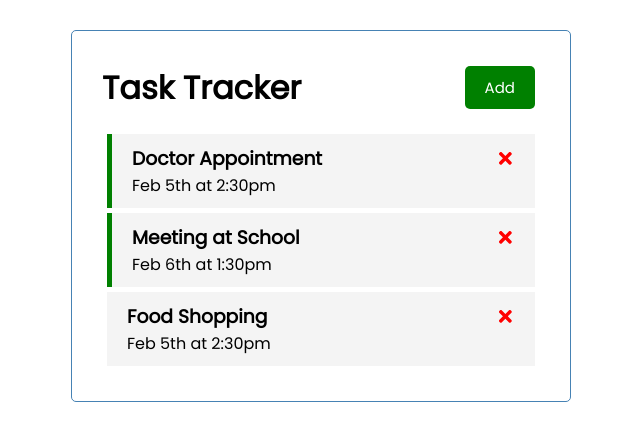
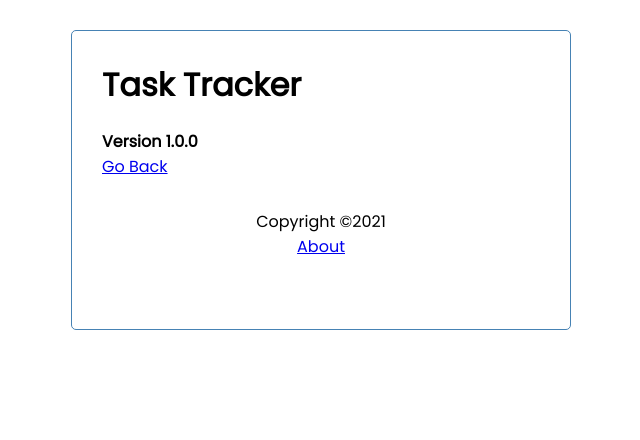
Before and after one commit to mariadenadel/react-task-tracker, a React (Create React App) app: page /about in a window 1280 px wide. Shown: the top 440 px of the page, without its empty margins (319-959 px from the left). Built offline with nearby package versions, Linux system fonts and the light colour scheme; data requests are answered from the project's data file.

Commit message:
finish server part, add footer and about page

```diff
--- /dev/null
+++ b/db.json
@@ -0,0 +1,22 @@
+{
+  "tasks": [
+    {
+      "id": 1,
+      "text": "Doctors Appointment",
+      "day": "Feb 5th at 2:30pm",
+      "reminder": false
+    },
+    {
+      "id": 2,
+      "text": "Meeting at School",
+      "day": "Feb 6th at 1:30pm",
+      "reminder": false
+    },
+    {
+      "text": "New Task",
+      "day": "Friday",
+      "reminder": true,
+      "id": 3
+    }
+  ]
+}
--- a/package.json
+++ b/package.json
@@ -6,9 +6,11 @@
     "@testing-library/jest-dom": "^5.14.1",
     "@testing-library/react": "^11.2.7",
     "@testing-library/user-event": "^12.8.3",
+    "json-server": "^0.16.3",
     "react": "^17.0.2",
     "react-dom": "^17.0.2",
     "react-icons": "^4.2.0",
+    "react-router-dom": "^5.2.0",
     "react-scripts": "4.0.3",
     "web-vitals": "^1.1.2"
   },
@@ -16,7 +18,8 @@
     "start": "react-scripts start",
     "build": "react-scripts build",
     "test": "react-scripts test",
-    "eject": "react-scripts eject"
+    "eject": "react-scripts eject",
+    "server": "json-server --watch db.json --port 5000"
   },
   "eslintConfig": {
     "extends": [
--- a/src/App.js
+++ b/src/App.js
@@ -1,61 +1,121 @@
-import { useState } from 'react'
+import { useState, useEffect } from 'react'
+import {BrowserRouter as Router, Route} from 'react-router-dom'
 import Header from './components/Header'
 import Tasks from './components/Tasks'
 import AddTask from './components/AddTask'
+import Footer from './components/Footer'
+import About from './components/About'
 
 function App() {
   const [showAddTask, setShowAddTask] = useState(false)
 
-  const [tasks, setTasks] = useState([
-    {
-      id: 1,
-      text: 'Doctor Appointment',
-      day: 'Feb 5th at 2:30pm',
-      reminder: true,
-    },
-    {
-      id: 2,
-      text: 'Meeting at School',
-      day: 'Feb 6th at 1:30pm',
-      reminder: true,
-    },
-    {
-      id: 3,
-      text: 'Food Shopping',
-      day: 'Feb 5th at 2:30pm',
-      reminder: false,
-    },
-  ])
+  const [tasks, setTasks] = useState([])
+
+  useEffect(() => {
+
+    const getTasks = async () => {
+      const tasksFromServer = await fetchTasks()
+      setTasks(tasksFromServer)
+    }
+
+    getTasks()
+  }, [])
+
+// Fetch Tasks
+
+  const fetchTasks = async () => {
+    const res = await fetch('http://localhost:5000/tasks')
+    const data = await res.json()
+
+    return data
+  }
+
+
+  // Fetch Task
+
+  const fetchTask = async (id) => {
+    const res = await fetch(`http://localhost:5000/tasks/${id}`)
+    const data = await res.json()
+
+    return data
+  }
 
   // Add Task
-  const addTask = (task) => {
-    const id = Math.floor(Math.random() * 10000) + 1
-    const newTask = { id, ...task }
-    setTasks([...tasks, newTask])
+  const addTask = async (task) => {
+    const res = await fetch('http://localhost:5000/tasks', {
+      method: 'POST',
+      headers: {
+        'Content-type': 'application/json'
+      },
+      body: JSON.stringify(task)
+    })
+
+
+    const data = await res.json()
+    setTasks([...tasks, data])
+
+
+    // const id = Math.floor(Math.random() * 10000) + 1
+    // const newTask = { id, ...task }
+    // setTasks([...tasks, newTask])
   }
 
 
   // Delete Task
-  const deleteTask = (id) => {
+  const deleteTask = async (id) => {
+    await fetch(`http://localhost:5000/tasks/${id}`, {
+      method: 'DELETE'
+    })
+
     setTasks(tasks.filter((task) => task.id !== id))
   }
 
   // Toggle Reminder
-  const toggleReminder = (id) => {
-    setTasks(tasks.map((task) => task.id === id ? {...task, reminder: !task.reminder } : task))
+  const toggleReminder = async (id) => {
+    const taskToToggle = await fetchTask(id)
+    const updTask = { ...taskToToggle, reminder: !taskToToggle.reminder }
+
+    const res = await fetch(`http://localhost:5000/tasks/${id}`, {
+      method: 'PUT',
+      headers: {
+        'Content-type': 'application/json'
+      },
+      body: JSON.stringify(updTask)
+    })
+
+    const data = await res.json()
+
+    setTasks(tasks.map((task) => task.id === id ? {...task, reminder: data.reminder } : task))
   }
 
-
   return (
+    <Router>
     <div className="container">
       <Header onAdd={() => setShowAddTask(!showAddTask)} showAdd={showAddTask} />
-      {showAddTask && <AddTask onAdd={addTask} />}
-      {tasks.length > 0 ? (
-        <Tasks tasks={tasks} onDelete={deleteTask} onToggle={toggleReminder}/>
-      ) : (
-        'No Tasks To Show'
-      )}
+
+
+      <Route path='/' exact render={(props) => (
+        <>
+          {showAddTask && <AddTask onAdd={addTask} />}
+          {tasks.length > 0 ? (
+            <Tasks
+            tasks={tasks}
+            onDelete={deleteTask} onToggle={toggleReminder}
+            />
+          ) : (
+            'No Tasks To Show'
+          )}
+        </>
+      )} />
+
+
+
+
+
+      <Route path='/about' component={About}/ >
+      <Footer />
     </div>
+    </Router>
   );
 }
 
--- /dev/null
+++ b/src/components/About.js
@@ -0,0 +1,12 @@
+import { Link } from 'react-router-dom'
+
+const About = () => {
+  return (
+    <div>
+      <h4>Version 1.0.0</h4>
+      <Link to='/'>Go Back</Link >
+      </div>
+    )
+  }
+
+  export default About
--- /dev/null
+++ b/src/components/Footer.js
@@ -0,0 +1,12 @@
+import { Link } from 'react-router-dom'
+
+const Footer = () => {
+  return (
+    <footer>
+      <p>Copyright &copy;2021</p>
+      <Link to='/about'>About</Link >
+    </footer>
+  )
+}
+
+export default Footer
--- a/src/components/Header.js
+++ b/src/components/Header.js
@@ -1,12 +1,14 @@
 import PropTypes from 'prop-types'
+import { useLocation } from 'react-router-dom'
 import Button from './Button'
 
 const Header = ({ title, onAdd, showAdd }) => {
+  const location = useLocation()
 
   return (
     <header className='header'>
       <h1>{title}</h1>
-      <Button color={showAdd ? 'red' : 'green' } text={showAdd ? 'Close' : 'Add'} onClick={onAdd}/>
+      {location.pathname === '/' && <Button color={showAdd ? 'red' : 'green' } text={showAdd ? 'Close' : 'Add'} onClick={onAdd}/>}
     </header>
     )
 }
--- a/src/components/Tasks.js
+++ b/src/components/Tasks.js
@@ -4,8 +4,8 @@
 
   return (
     <>
-    {tasks.map((task) =>(
-      <Task key={task.id} task={task} onDelete={onDelete} onToggle={onToggle}/>
+    {tasks.map((task, index) =>(
+      <Task key={index} task={task} onDelete={onDelete} onToggle={onToggle}/>
     ))}
     </>
   )
```
Also changed, not shown: 1 other file (tests, documents, lock files or other folders).
